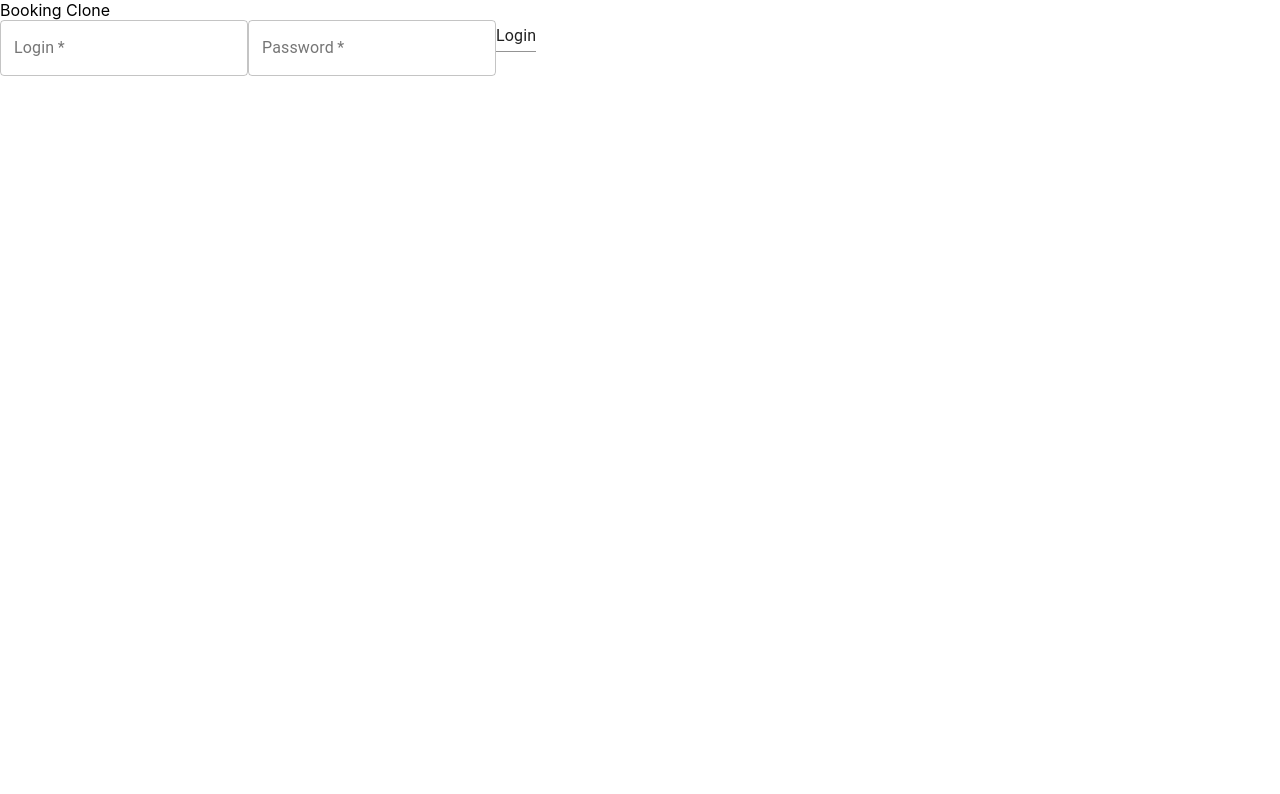
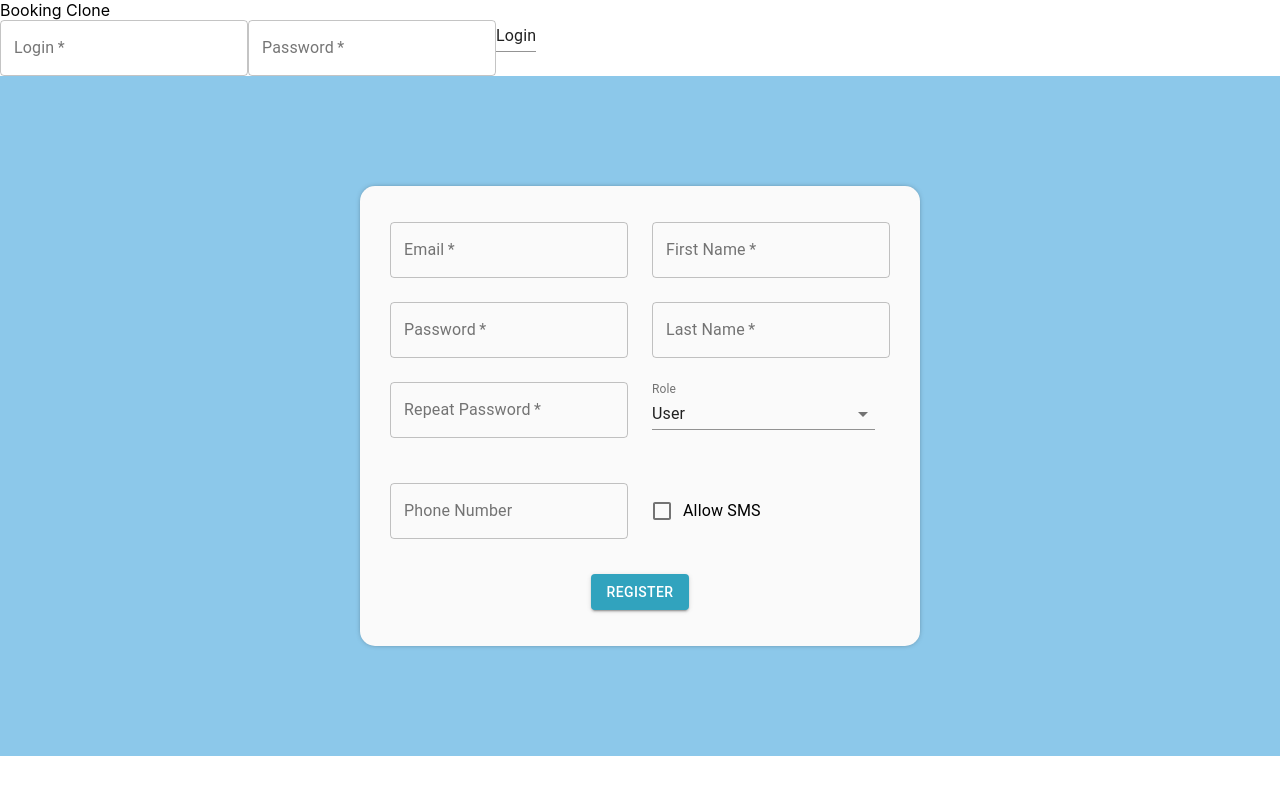
Before and after one commit to hoolek77/booking-clone-Web, a React (Create React App) app: page /register in a window 1280 px wide. Shown: the top 794 px of the page. Built offline with nearby package versions, Linux system fonts and the light colour scheme.

Commit message:
Closes #8
* added register route/page, added default color theme to the whole app

* improved visuals and changed grid a little

* improved visuals and changed inputs color

* small fix

```diff
--- a/package.json
+++ b/package.json
@@ -29,7 +29,10 @@
     "extends": [
       "react-app",
       "react-app/jest"
-    ]
+    ],
+    "globals": {
+      "react": true
+    }
   },
   "browserslist": {
     "production": [
--- a/src/components/Register.jsx
+++ b/src/components/Register.jsx
@@ -1,7 +1,18 @@
 import React from 'react'
-import { TextField, Input, CircularProgress } from '@material-ui/core'
+import { TextField, CircularProgress } from '@material-ui/core'
 import { fetchData, saveCookie } from '../utils'
 import { COOKIE_TOKEN, HOTEL_OWNER_ROLE, USER_ROLE } from '../constants'
+import {
+  MenuItem,
+  FormControl,
+  InputLabel,
+  Select,
+  FormControlLabel,
+  Checkbox,
+  Grid,
+  Button,
+} from '@material-ui/core'
+import '../content/css/register.css'
 
 export class Register extends React.Component {
   constructor(props) {
@@ -38,7 +49,7 @@ export class Register extends React.Component {
 
     try {
       const { token } = await fetchData(
-        API_BASE_URL + 'api/auth/register',
+        global.API_BASE_URL + 'api/auth/register',
         'POST',
         this.state.form
       )
@@ -98,17 +109,42 @@ export class Register extends React.Component {
 
   render() {
     return (
-      <form id="Login" onSubmit={(e) => this.register(e)} autoComplete="on">
-        <fieldset>
+      <div className="form-container">
+        <form
+          id="Register"
+          onSubmit={(e) => this.register(e)}
+          autoComplete="on"
+          className="register-form"
+        >
+          <Grid
+            container
+            direction="row"
+            justify="flex-start"
+            alignItems="center"
+            spacing={3}
+          >
+            <Grid item xs={12} sm={6} className="grid-form-box">
+              <Grid
+                container
+                direction="column"
+                justify="center"
+                alignItems="flex-end"
+                spacing={3}
+                className="align-center-mobile"
+              >
+                <Grid item xs={12}>
                   <TextField
                     id="outlined-basic"
-            label="Login"
+                    label="Email"
                     type="email"
                     variant="outlined"
                     onChange={(e) => this.handleEmailChange(e)}
                     noValidate
                     required
+                    color="secondary"
                   />
+                </Grid>
+                <Grid item xs={12}>
                   <TextField
                     id="outlined-basic"
                     label="Password"
@@ -117,7 +153,10 @@ export class Register extends React.Component {
                     onChange={(e) => this.handlePasswordChange(e)}
                     noValidate
                     required
+                    color="secondary"
                   />
+                </Grid>
+                <Grid item xs={12}>
                   <TextField
                     id="outlined-basic"
                     label="Repeat Password"
@@ -126,9 +165,21 @@ export class Register extends React.Component {
                     onChange={(e) => this.handleRepeatPasswordChange(e)}
                     noValidate
                     required
+                    color="secondary"
                   />
-        </fieldset>
-        <fieldset>
+                </Grid>
+              </Grid>
+            </Grid>
+            <Grid item xs={12} sm={6} className="grid-form-box">
+              <Grid
+                container
+                direction="column"
+                justify="center"
+                alignItems="flex-start"
+                spacing={3}
+                className="align-center-mobile"
+              >
+                <Grid item xs={12}>
                   <TextField
                     id="outlined-basic"
                     label="First Name"
@@ -136,7 +187,10 @@ export class Register extends React.Component {
                     onChange={(e) => this.handleFirstNameChange(e)}
                     noValidate
                     required
+                    color="secondary"
                   />
+                </Grid>
+                <Grid item xs={12}>
                   <TextField
                     id="outlined-basic"
                     label="Last Name"
@@ -144,21 +198,43 @@ export class Register extends React.Component {
                     onChange={(e) => this.handleLastNameChange(e)}
                     noValidate
                     required
+                    color="secondary"
                   />
-          <FormControl>
-            <InputLabel id="demo-simple-select-label">Role</InputLabel>
+                </Grid>
+                <Grid item xs={12} className="select-input text-align-left">
+                  <FormControl style={{ minWidth: 223 }}>
+                    <InputLabel id="demo-simple-select-label" color="secondary">
+                      Role
+                    </InputLabel>
                     <Select
                       labelId="demo-simple-select-label"
                       id="demo-simple-select"
                       value={this.state.form.role}
                       onChange={(e) => this.handleRoleChange(e)}
+                      color="secondary"
                     >
                       <MenuItem value={USER_ROLE}>User</MenuItem>
                       <MenuItem value={HOTEL_OWNER_ROLE}>Hotel Owner</MenuItem>
                     </Select>
                   </FormControl>
-        </fieldset>
-        <fieldset>
+                </Grid>
+              </Grid>
+            </Grid>
+            <Grid item xs={12}>
+              <Grid
+                container
+                direction="row"
+                justify="center"
+                alignItems="center"
+                spacing={3}
+              >
+                <Grid
+                  item
+                  xs={12}
+                  sm={6}
+                  className="text-align-right align-center-mobile"
+                >
+                  {this.state.form.isSmsAllowed ? (
                     <TextField
                       id="outlined-basic"
                       type="tel"
@@ -166,24 +242,73 @@ export class Register extends React.Component {
                       variant="outlined"
                       onChange={(e) => this.handlePhoneNumberChange(e)}
                       noValidate
+                      required
+                      color="secondary"
                     />
+                  ) : (
+                    <TextField
+                      id="outlined-basic"
+                      type="tel"
+                      label="Phone Number"
+                      variant="outlined"
+                      onChange={(e) => this.handlePhoneNumberChange(e)}
+                      noValidate
+                      color="secondary"
+                    />
+                  )}
+                </Grid>
+                <Grid
+                  item
+                  xs={12}
+                  sm={6}
+                  className="text-align-left align-center-mobile"
+                >
                   <FormControlLabel
                     control={
                       <Checkbox
-                checked={this.props.form.isSmsAllowed}
-                onChange={(e) => this.handlePhoneNumberCheckboxChange(e)}
-                inputProps={{ 'aria-label': 'primary checkbox' }}
+                        checked={this.state.form.isSmsAllowed}
+                        onChange={(e) =>
+                          this.handlePhoneNumberCheckboxChange(e)
+                        }
+                        inputProps={{
+                          'aria-label': 'secondary checkbox',
+                        }}
                       />
                     }
                     label="Allow SMS"
                   />
-        </fieldset>
+                </Grid>
+              </Grid>
+            </Grid>
+
             {!this.state.registering ? (
-          <Input type="submit" value="Register" />
+              <Grid item xs={12}>
+                <Grid
+                  container
+                  direction="column"
+                  justify="flex-end"
+                  alignItems="center"
+                >
+                  <Button variant="contained" color="primary" type="submit">
+                    Register
+                  </Button>
+                </Grid>
+              </Grid>
             ) : (
+              <Grid item xs={12} sm={6}>
+                <Grid
+                  container
+                  direction="column"
+                  justify="center"
+                  alignItems="center"
+                >
                   <CircularProgress />
+                </Grid>
+              </Grid>
             )}
+          </Grid>
         </form>
+      </div>
     )
   }
 }
--- a/src/components/index.js
+++ b/src/components/index.js
@@ -1,2 +1,3 @@
 export * from './views'
 export * from './TopSection'
+export * from './Register'
--- a/src/content/css/index.css
+++ b/src/content/css/index.css
@@ -11,3 +11,7 @@ code {
   font-family: source-code-pro, Menlo, Monaco, Consolas, 'Courier New',
     monospace;
 }
+
+#root {
+  min-height: 100vh;
+}
--- /dev/null
+++ b/src/content/css/register.css
@@ -0,0 +1,42 @@
+.register-form {
+  padding: 30px;
+  max-width: 500px;
+  min-height: 400px;
+  margin: 20px;
+  background: #fafafa;
+  border-radius: 15px;
+  box-shadow: 0px 0px 7px -4px;
+  display: flex;
+  justify-content: center;
+  align-self: center;
+}
+.form-container {
+  height: 85vh;
+  display: flex;
+  justify-content: center;
+  align-self: center;
+  background: #8cc8ea;
+}
+.select-input {
+  display: flex;
+  justify-content: center;
+  align-items: center;
+}
+.text-align-center {
+  text-align: center;
+}
+.text-align-right {
+  text-align: right;
+}
+.text-align-left {
+  text-align: left;
+}
+.grid-form-box {
+  min-height: 250px;
+}
+@media screen and (max-width: 600px) {
+  .align-center-mobile {
+    align-items: center !important;
+    text-align: center;
+  }
+}
--- a/src/index.js
+++ b/src/index.js
@@ -1,16 +1,30 @@
-import React from 'react';
-import ReactDOM from 'react-dom';
+import React from 'react'
+import ReactDOM from 'react-dom'
 import { BrowserRouter } from 'react-router-dom'
 import './core/bootstrap'
 
-import reportWebVitals from './reportWebVitals';
-import generalRoutes from './routes/general';
+import reportWebVitals from './reportWebVitals'
+import generalRoutes from './routes/general'
 import adminRoutes from './routes/admin'
-import hotelOwnerRoutes from './routes/hotelOwner';
-import userRoutes from './routes/user';
-import { TopSection } from './components';
-import { loadUserInfo, getCookieValue } from './utils';
-import { COOKIE_TOKEN } from './constants';
+import hotelOwnerRoutes from './routes/hotelOwner'
+import userRoutes from './routes/user'
+import { TopSection } from './components'
+import { loadUserInfo, getCookieValue } from './utils'
+import { COOKIE_TOKEN } from './constants'
+import { createMuiTheme, ThemeProvider } from '@material-ui/core/styles'
+
+const theme = createMuiTheme({
+  palette: {
+    primary: {
+      main: '#31a3be',
+      contrastText: '#fff',
+    },
+    secondary: {
+      main: '#ebb15f',
+      contrastText: '#000',
+    },
+  },
+})
 
 /* *********************** INFO *********************** */
 /*
@@ -27,27 +41,28 @@ import { COOKIE_TOKEN } from './constants';
 
 ReactDOM.render(
   <React.StrictMode>
+    <ThemeProvider theme={theme}>
       <BrowserRouter>
         <TopSection />
 
         {/* GENERAL ROUTES */}
-      { generalRoutes }
+        {generalRoutes}
 
         {/* ADMIN ROUTES */}
-      { adminRoutes }
+        {adminRoutes}
 
         {/* USER ROUTES */}
-      { userRoutes }
+        {userRoutes}
 
         {/* HOTEL OWNER ROUTES */}
-      { hotelOwnerRoutes }
-
+        {hotelOwnerRoutes}
       </BrowserRouter>
+    </ThemeProvider>
   </React.StrictMode>,
   document.getElementById('root')
-);
+)
 
 // If you want to start measuring performance in your app, pass a function
 // to log results (for example: reportWebVitals(console.log))
 // or send to an analytics endpoint. Learn more: https://bit.ly/CRA-vitals
-reportWebVitals();
+reportWebVitals()
--- a/src/routes/general.js
+++ b/src/routes/general.js
@@ -1,9 +1,11 @@
 import React from 'react'
 import { Route } from 'react-router-dom'
 import App from '../App'
+import { Register } from '../components'
 
 const generalRoutes = [
   <Route exact path="/" component={() => <App />} key="app-route" />,
+  <Route path="/register" component={() => <Register />} />,
 ]
 
 export default generalRoutes
```
Lines whose indentation alone changed are shown as unchanged.
